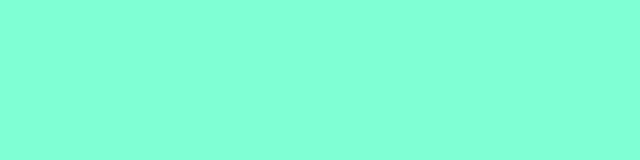
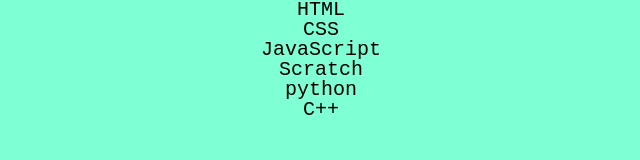
Before and after one commit to migcm06/microverse-trial-miche-miguel, a plain HTML site: page index.html in a window 1280 px wide. Shown: the whole page, without its empty margins (319-959 px from the left). Drawn offline with Linux system fonts and the light colour scheme.

Commit message:
I did 4 and 5 steps

```diff
--- a/index.html
+++ b/index.html
@@ -11,26 +11,32 @@
 
   <main id="main-doc">
     <!-- First Section-->
-    <section class="main-section">
+    <section class="main-section" id="HTML">
+      <header>HTML</header>
 
     </section>
       <!-- Second Section-->
-    <section class="main-section">
+    <section class="main-section" id="CSS">
+      <header>CSS</header>
 
     </section>
       <!-- Third Section-->
-    <section class="main-section">
+    <section class="main-section" id="JavaScript">
+      <header>JavaScript</header>
 
     </section>
       <!-- Fourth Section-->
-    <section class="main-section">
+    <section class="main-section" id="Scratch">
+      <header>Scratch</header>
 
     </section>
       <!-- Fifth Section-->
-    <section class="main-section">
+    <section class="main-section" id="python">
+      <header>python</header>
 
     </section>
-    <section class="main-section">
+    <section class="main-section" id="C++">
+      <header>C++</header>
 
     </section>
   </main>
```
